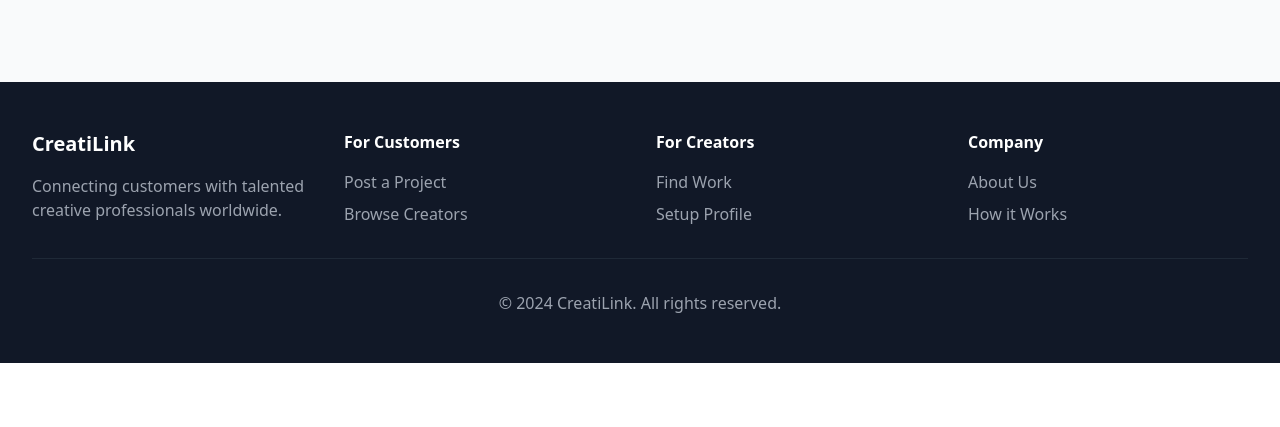
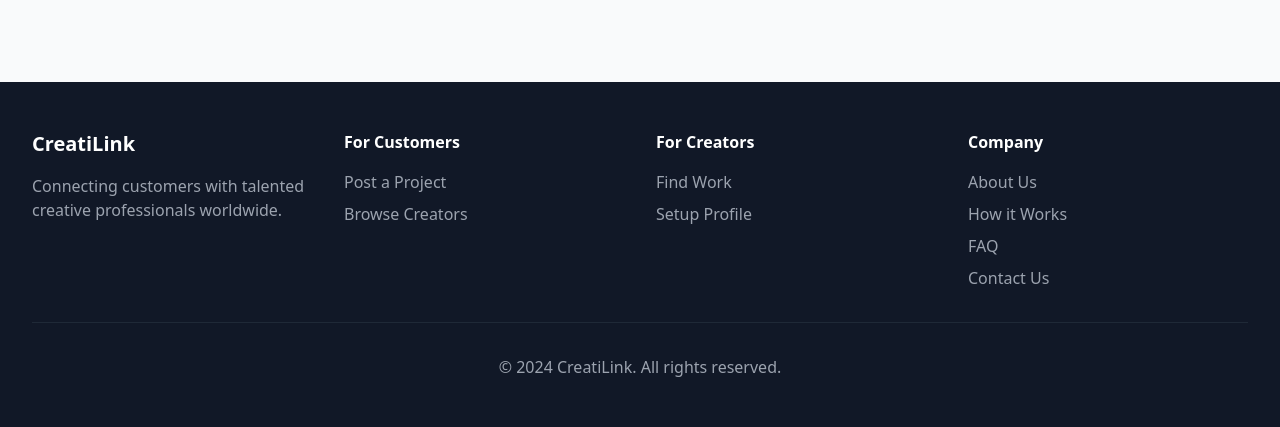
Before and after one commit to jatinmahire/creatilink, a Flask app: page /about in a window 1280 px wide. Shown: the part 758-1185 px from the top of the page. Before the commit the page ends 1121 px from the top, so only its background shows below. Run offline with Flask 3, Linux system fonts and the light colour scheme; some libraries are stand-ins or nearby versions.

Commit message:
Add FAQ and Contact links to footer navigation

```diff
--- a/app/templates/base.html
+++ b/app/templates/base.html
@@ -152,6 +152,9 @@
                         <li><a href="{{ url_for('main.about') }}" class="hover:text-white transition">About Us</a></li>
                         <li><a href="{{ url_for('main.how_it_works') }}" class="hover:text-white transition">How it
                                 Works</a></li>
+                        <li><a href="{{ url_for('main.faq') }}" class="hover:text-white transition">FAQ</a></li>
+                        <li><a href="{{ url_for('main.contact') }}" class="hover:text-white transition">Contact Us</a>
+                        </li>
                     </ul>
                 </div>
             </div>
```
